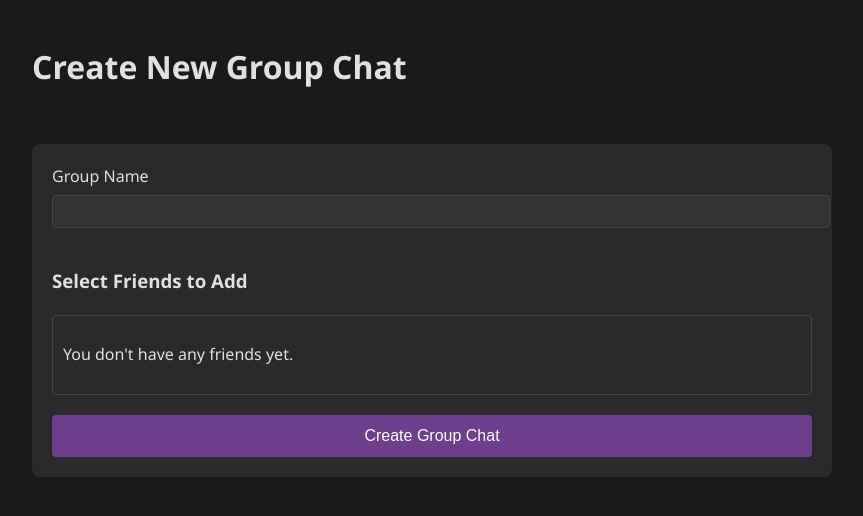
After one commit to TamairNV/P2P-Tor-Communications, a Flask app: template templates/create_group_chat.html in a window 1280 px wide. The commit adds this page. Shown: the top 516 px of the page, without its empty margins (208-1071 px from the left). Run offline with Flask 3, Linux system fonts and the light colour scheme; the template is opened without the code that fills it, so the values that code supplies are empty.

```diff
--- a/static/css/style.css
+++ b/static/css/style.css
@@ -186,3 +186,90 @@ header {
     align-content: center;
     color: #d32f2f;
 }
+/* Group Chat Creation Styles */
+.group-creation-form {
+    background-color: #2a2a2a;
+    border-radius: 8px;
+    padding: 20px;
+    margin-bottom: 20px;
+}
+
+.group-name-input {
+    width: 100%;
+    padding: 10px;
+    margin-bottom: 20px;
+    background-color: #333;
+    border: 1px solid #444;
+    border-radius: 4px;
+    color: var(--text);
+}
+
+.friends-list {
+    max-height: 300px;
+    overflow-y: auto;
+    margin-bottom: 20px;
+    border: 1px solid #444;
+    border-radius: 4px;
+    padding: 10px;
+}
+
+.friend-item {
+    display: flex;
+    align-items: center;
+    padding: 10px;
+    border-bottom: 1px solid #444;
+}
+
+.friend-item:last-child {
+    border-bottom: none;
+}
+
+.friend-checkbox {
+    margin-right: 15px;
+}
+
+.friend-info {
+    flex-grow: 1;
+}
+
+.friend-name {
+    font-weight: bold;
+}
+
+.friend-status {
+    font-size: 0.8em;
+    color: #999;
+}
+
+.create-group-btn {
+    background-color: var(--primary);
+    color: white;
+    padding: 12px 20px;
+    border: none;
+    border-radius: 4px;
+    cursor: pointer;
+    font-size: 1em;
+    width: 100%;
+}
+
+.create-group-btn:hover {
+    background-color: var(--secondary);
+}
+
+/* Error/Success Messages */
+.group-creation-message {
+    padding: 10px;
+    margin: 10px 0;
+    border-radius: 4px;
+    text-align: center;
+}
+
+.group-creation-success {
+    background-color: rgba(76, 175, 80, 0.2);
+    border: 1px solid var(--success);
+}
+
+.group-creation-error {
+    background-color: rgba(244, 67, 54, 0.2);
+    border: 1px solid var(--error);
+}
--- /dev/null
+++ b/templates/create_group_chat.html
@@ -0,0 +1,56 @@
+<!DOCTYPE html>
+<html lang="en">
+<head>
+    <meta charset="UTF-8">
+    <meta name="viewport" content="width=device-width, initial-scale=1.0">
+    <title>Create Group Chat</title>
+    <link rel="stylesheet" href="{{ url_for('static', filename='css/style.css') }}">
+</head>
+<body>
+    <div class="container">
+        <header>
+            <h1>Create New Group Chat</h1>
+        </header>
+
+        <div class="group-creation-form">
+            <form method="POST" action="{{ url_for('chat.create_group_chat') }}">
+                <!-- Flash messages -->
+                {% with messages = get_flashed_messages(with_categories=true) %}
+                    {% if messages %}
+                        {% for category, message in messages %}
+                            <div class="group-creation-message group-creation-{{ category }}">
+                                {{ message }}
+                            </div>
+                        {% endfor %}
+                    {% endif %}
+                {% endwith %}
+
+                <!-- Group Name Field -->
+                <div class="form-group">
+                    <label for="group_name">Group Name</label>
+                    <input type="text" id="group_name" name="group_name" class="group-name-input" required>
+                </div>
+
+                <!-- Friends List -->
+                <h3>Select Friends to Add</h3>
+                <div class="friends-list">
+                    {% for friend in friends %}
+                        <div class="friend-item">
+                            <input type="checkbox" id="friend_{{ friend.user_id }}" name="selected_friends" value="{{ friend.user_id }}" class="friend-checkbox">
+                            <div class="friend-info">
+                                <span class="friend-name">{{ friend.username }}</span>
+                                <span class="friend-status">{% if friend.online %}Online{% else %}Offline{% endif %}</span>
+                            </div>
+                        </div>
+                    {% else %}
+                        <p>You don't have any friends yet.</p>
+                    {% endfor %}
+                </div>
+
+                <!-- Submit Button -->
+                <button type="submit" class="create-group-btn">Create Group Chat</button>
+            </form>
+        </div>
+    </div>
+</body>
+</html>
--- a/templates/dashboard.html
+++ b/templates/dashboard.html
@@ -52,7 +52,7 @@
             <h2>Quick Actions</h2>
             <div class="quick-actions">
                 <a href="{{ url_for('friend.add_friend') }}" class="btn">Add Friend</a>
-
+                <a href="{{ url_for('chat.create_group_chat') }}" class="btn">Create Group Chat</a>
             </div>
         </div>
     </div>
```
Also changed, not shown: GroupChat.py (added, +23 -0 lines), SQL Tables.txt (+106 -1 lines), routes/chat.py (+52 -1 lines), 5 other files.
